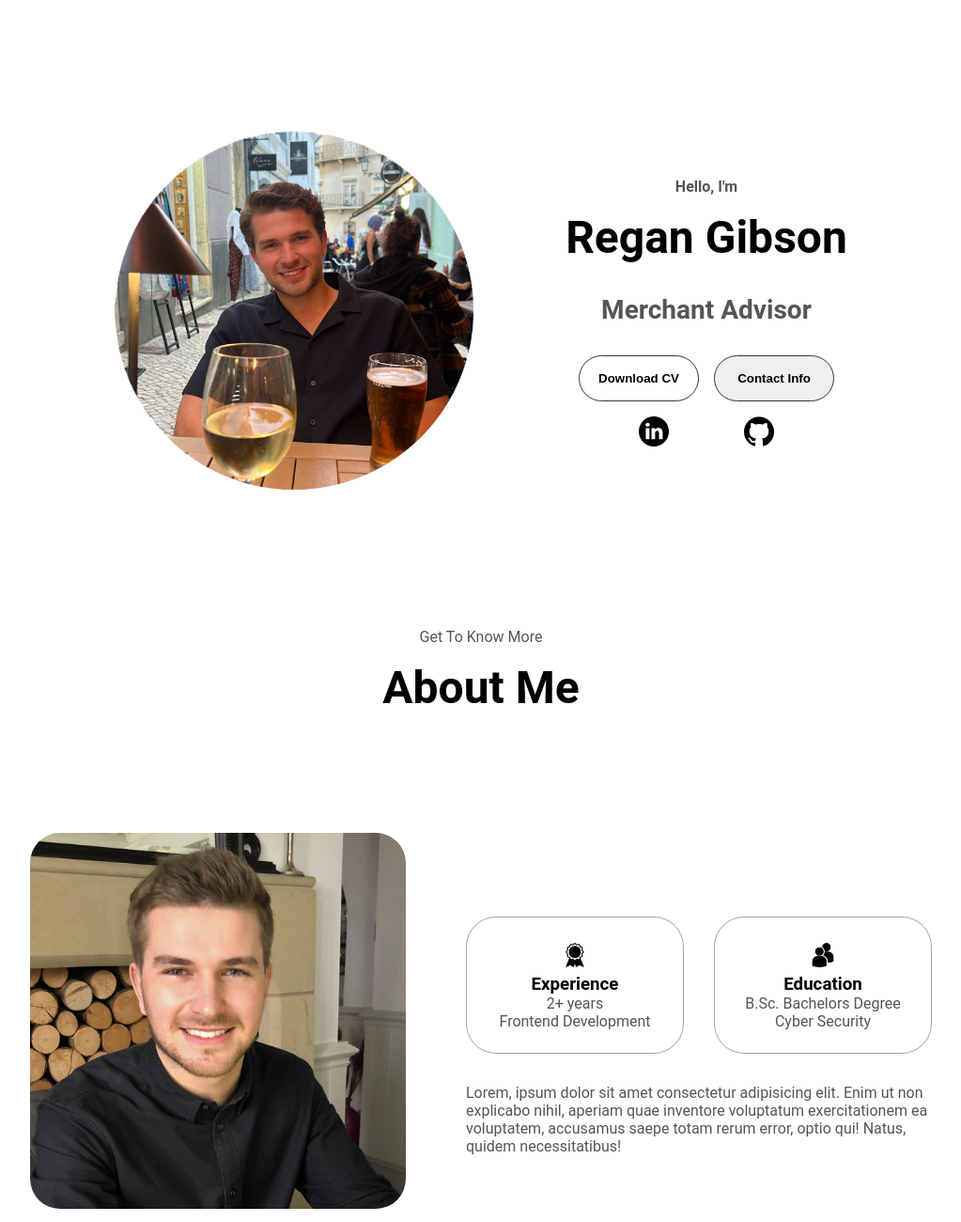
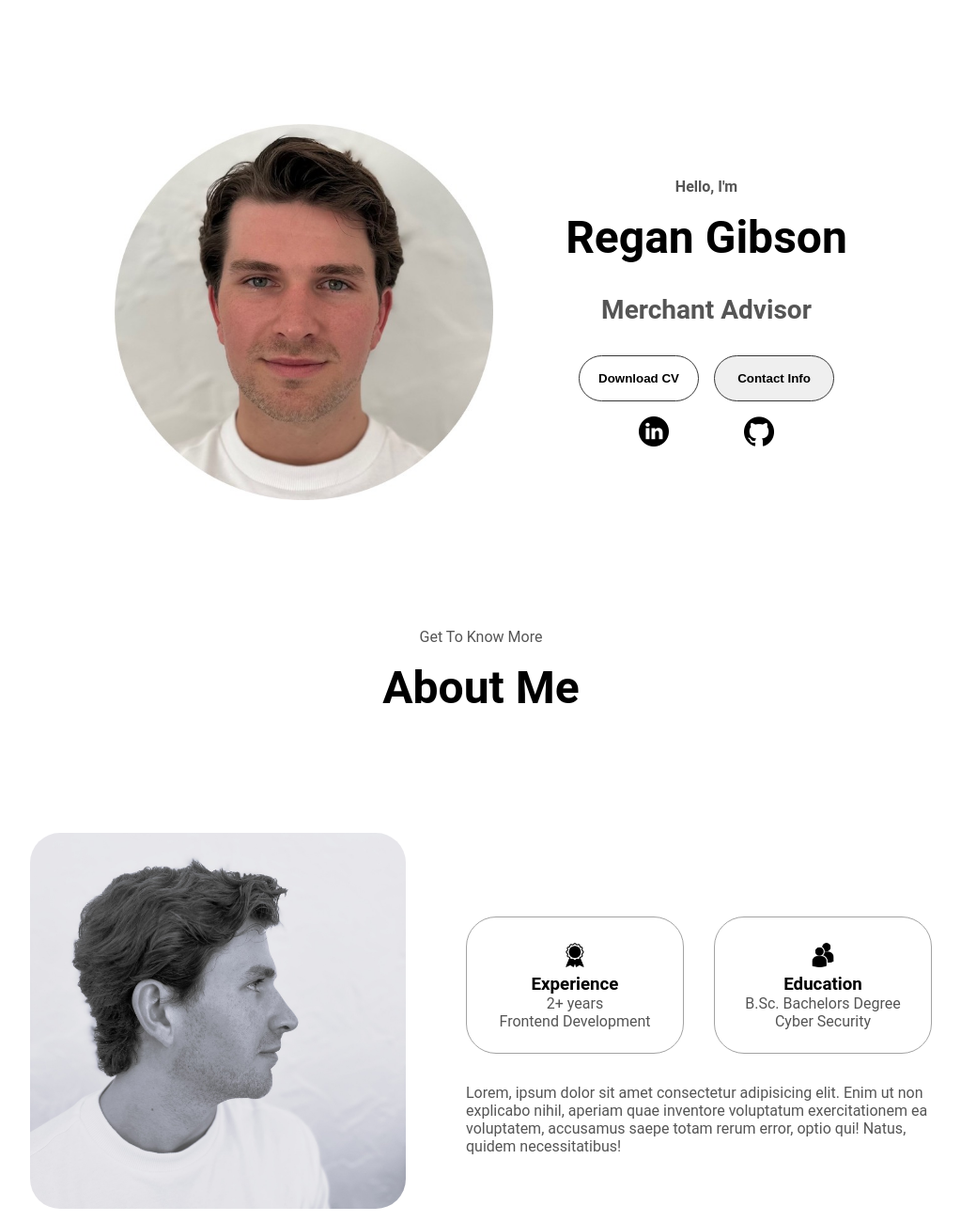
Before and after one commit to Gibson779/Portfolio, a plain HTML site: page index.html in a window 1280 px wide. Shown: the part 140-1440 px from the top of the page at 94% size, without its empty margins (128-1151 px from the left). Drawn offline with Linux system fonts and the light colour scheme.

Commit message:
New Commit

```diff
--- a/index.html
+++ b/index.html
@@ -37,7 +37,7 @@
     </nav>
     <section id="profile">
         <div class="section_pic-container">
-            <img src="image.jpg" alt="Regan Gibson">
+            <img src="./assets/Circle Portrait.jpg" alt="Regan Gibson">
         </div>
         <div class="section_text">
             <p class="section_text_p1">Hello, I'm</p>
@@ -62,7 +62,7 @@
     <h1 class="title">About Me</h1>
     <div class="section-container">
         <div class="section_pic-container">
-            <img src="./assets/IMG_0029.jpg" alt="profile Picute" class="about-pic">
+            <img src="./assets/IMG_5155.jpg" alt="profile Picute" class="about-pic">
         </div>
         <div class="about-details-container">
             <div class="about-containers">
```
Also changed, not shown: assets/Circle Portrait.jpg (added), assets/IMG_5155.jpg (added), style.css (line endings or trailing spaces).
